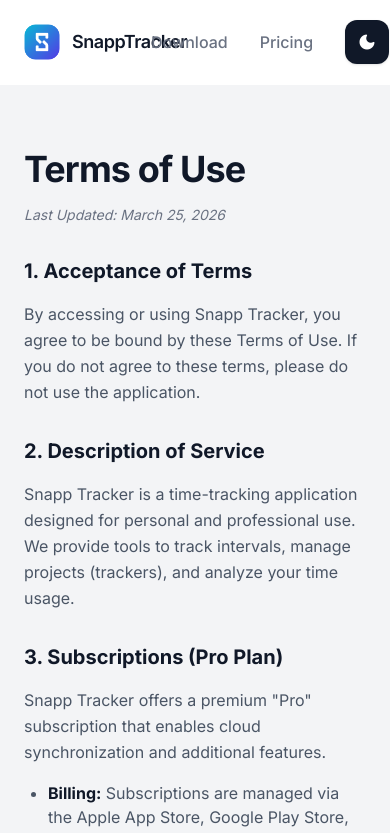
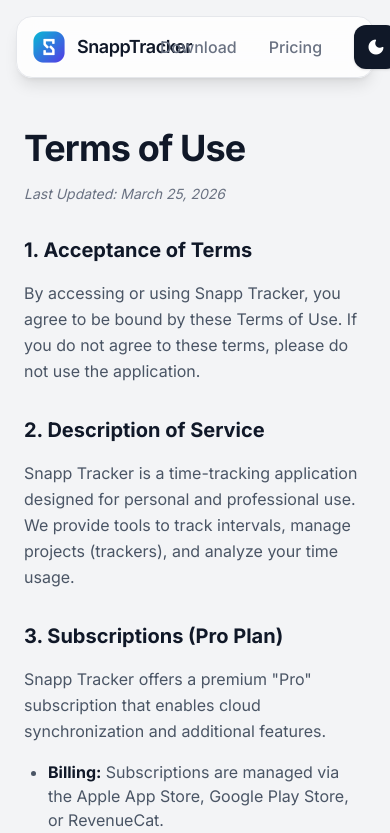
Before and after one commit to TrapShooter/SnappTracker-Website, a Next.js app: page /terms in a window 390 px wide. Shown: the top 833 px of the page. Built offline with nearby package versions, Linux system fonts and the light colour scheme.

Commit message:
New navigation and fixed horizontal scroll on mobile

```diff
--- a/app/download/page.tsx
+++ b/app/download/page.tsx
@@ -25,7 +25,7 @@
 export default function DownloadPage() {
   return (
     <main>
-      <Header overlay />
+      <Header />
       <Download />
       <Footer />
     </main>
--- a/app/page.tsx
+++ b/app/page.tsx
@@ -9,7 +9,7 @@
 export default function Home() {
   return (
     <main>
-      <Header overlay />
+      <Header />
       <Hero />
       <Walkthrough />
       <DemoSection />
--- a/app/pricing/page.tsx
+++ b/app/pricing/page.tsx
@@ -25,7 +25,7 @@
 export default function PricingPage() {
   return (
     <main>
-      <Header overlay />
+      <Header />
       <Pricing />
       <Footer />
     </main>
--- a/components/Header.tsx
+++ b/components/Header.tsx
@@ -1,37 +1,24 @@
 "use client";
 
-import { useState, useEffect } from "react";
 import Image from "next/image";
 import Link from "next/link";
 import ThemeToggle from "./ThemeToggle";
 
-export default function Header({ overlay = false }: { overlay?: boolean }) {
-  const [isScrolled, setIsScrolled] = useState(false);
-
-  useEffect(() => {
-    const handleScroll = () => {
-      setIsScrolled(window.scrollY > 10);
-    };
-
-    window.addEventListener("scroll", handleScroll);
-    return () => window.removeEventListener("scroll", handleScroll);
-  }, []);
-
-  // When in overlay mode and not scrolled, we use absolute positioning so it doesn't push content.
-  // Otherwise we use sticky so it follows the scroll.
-  const isSticky = !overlay || isScrolled;
-
+export default function Header() {
   return (
-    <nav className={`${isSticky ? "sticky" : "absolute"} top-0 z-50 w-full transition-all duration-300 ${
-      isScrolled
-        ? "bg-white/80 dark:bg-gray-950/80 backdrop-blur-md border-b border-gray-300 dark:border-gray-700 py-3"
-        : "bg-transparent border-b border-transparent py-5"
-    }`}>
-      <div className="max-w-6xl mx-auto px-6 flex items-center justify-between w-full">
+    <div className="fixed top-0 left-0 right-0 z-50 flex justify-center pt-4 px-4 sm:px-6 pointer-events-none">
+      <nav className="
+        pointer-events-auto
+        flex items-center justify-between
+        w-full max-w-6xl
+        bg-white/80 dark:bg-gray-950/80 backdrop-blur-md shadow-lg
+        py-2 pl-4 pr-2 rounded-2xl border border-gray-200 dark:border-gray-800
+      ">
         <Link href="/" className="flex items-center gap-3 hover:opacity-80 transition-opacity">
-          <Image src="/logo.png" alt="SnappTracker" width={36} height={36} className="rounded-xl" />
+          <Image src="/logo.png" alt="SnappTracker" width={32} height={32} className="rounded-lg" />
           <span className="text-lg font-semibold tracking-tight text-gray-900 dark:text-white">SnappTracker</span>
         </Link>
+
         <div className="flex items-center gap-8">
           <Link
             href="/download"
@@ -47,7 +34,7 @@
           </Link>
           <ThemeToggle />
         </div>
-      </div>
-    </nav>
+      </nav>
+    </div>
   );
 }
--- a/components/LegalLayout.tsx
+++ b/components/LegalLayout.tsx
@@ -14,7 +14,7 @@
       <Header />
       {/* Content */}
       <div className="flex-1 bg-gray-100 dark:bg-gray-900">
-        <main className="max-w-3xl mx-auto px-6 py-16 sm:py-16 animate-in fade-in slide-in-from-bottom-4 w-full">
+        <main className="max-w-3xl mx-auto px-6 pt-32 pb-16 animate-in fade-in slide-in-from-bottom-4 w-full">
           <h1 className="text-4xl font-bold tracking-tight mb-4">{title}</h1>
           <div className="prose prose-gray dark:prose-invert max-w-none">
             {children}
```
